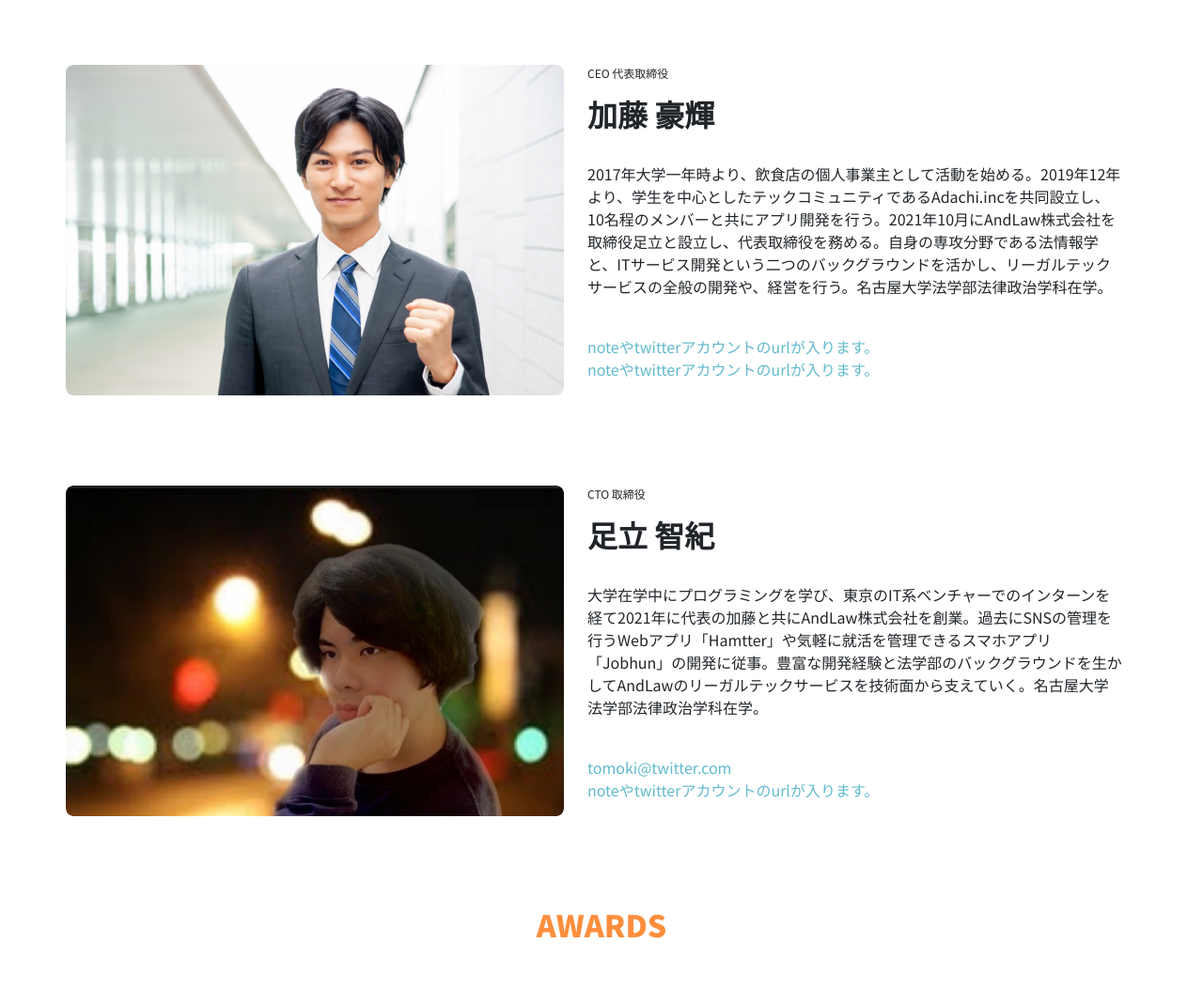
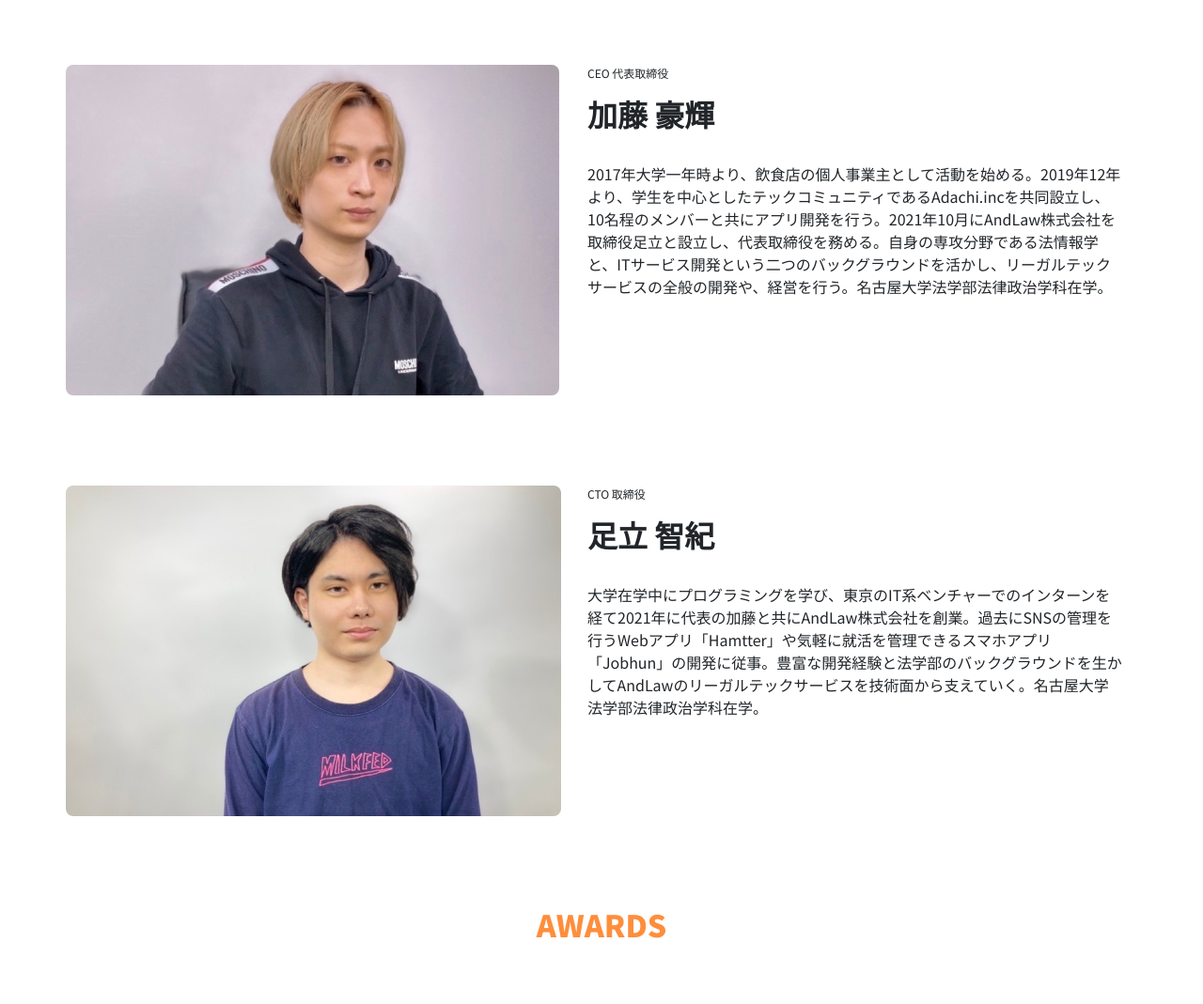
Before and after one commit to adachi-440/corporate_site, a plain HTML site: page index.html in a window 1280 px wide. Shown: the part 841-1910 px from the top of the page at 94% size. Drawn offline with Linux system fonts and the light colour scheme.

Commit message:
画像の差し替え

```diff
--- a/index.html
+++ b/index.html
@@ -44,7 +44,7 @@
           <!-- left column -->
           <div class="col-sm members__left-col">
             <img
-              src="./images/katogoki.png"
+              src="./images/goki.png"
               alt="kato_goki_portrait"
               class="members__left-col"
             />
@@ -57,20 +57,21 @@
               <p class="members__position-description">
                 2017年大学一年時より、飲食店の個人事業主として活動を始める。2019年12年より、学生を中心としたテックコミュニティであるAdachi.incを共同設立し、10名程のメンバーと共にアプリ開発を行う。2021年10月にAndLaw株式会社を取締役足立と設立し、代表取締役を務める。自身の専攻分野である法情報学と、ITサービス開発という二つのバックグラウンドを活かし、リーガルテックサービスの全般の開発や、経営を行う。名古屋大学法学部法律政治学科在学。
               </p>
-              <a href="" target="_blank" class="memebers__social-media"
+              <!-- SNSアカウント -->
+              <!-- <a href="" target="_blank" class="memebers__social-media"
                 >noteやtwitterアカウントのurlが入ります。</a
               >
               <br />
               <a href="" target="_blank" class="memebers__social-media"
                 >noteやtwitterアカウントのurlが入ります。</a
-              >
+              > -->
             </div>
           </div>
         </div>
         <div class="row members__each-member">
           <!-- left column -->
           <div class="col-sm members__left-col">
-            <img src="./images/adachitomoki.png" alt="adachi_tomoki_portrait" />
+            <img src="./images/adachi.png" alt="adachi_tomoki_portrait" />
           </div>
           <!-- right column -->
           <div class="col-sm">
@@ -80,16 +81,14 @@
               <p class="members__position-description">
                 大学在学中にプログラミングを学び、東京のIT系ベンチャーでのインターンを経て2021年に代表の加藤と共にAndLaw株式会社を創業。過去にSNSの管理を行うWebアプリ「Hamtter」や気軽に就活を管理できるスマホアプリ「Jobhun」の開発に従事。豊富な開発経験と法学部のバックグラウンドを生かしてAndLawのリーガルテックサービスを技術面から支えていく。名古屋大学法学部法律政治学科在学。
               </p>
-              <a
-                href="tomoki@twitter.com"
-                target="_blank"
-                class="memebers__social-media"
-                >tomoki@twitter.com</a
+              <!-- SNSアカウント -->
+              <!-- <a href="" target="_blank" class="memebers__social-media"
+                >noteやtwitterアカウントのurlが入ります。</a
               >
               <br />
               <a href="" target="_blank" class="memebers__social-media"
                 >noteやtwitterアカウントのurlが入ります。</a
-              >
+              > -->
             </div>
           </div>
         </div>
```
Also changed, not shown: images/adachi.png (added), images/adachitomoki.png (deleted), images/goki.png (added), images/katogoki.png (deleted).
